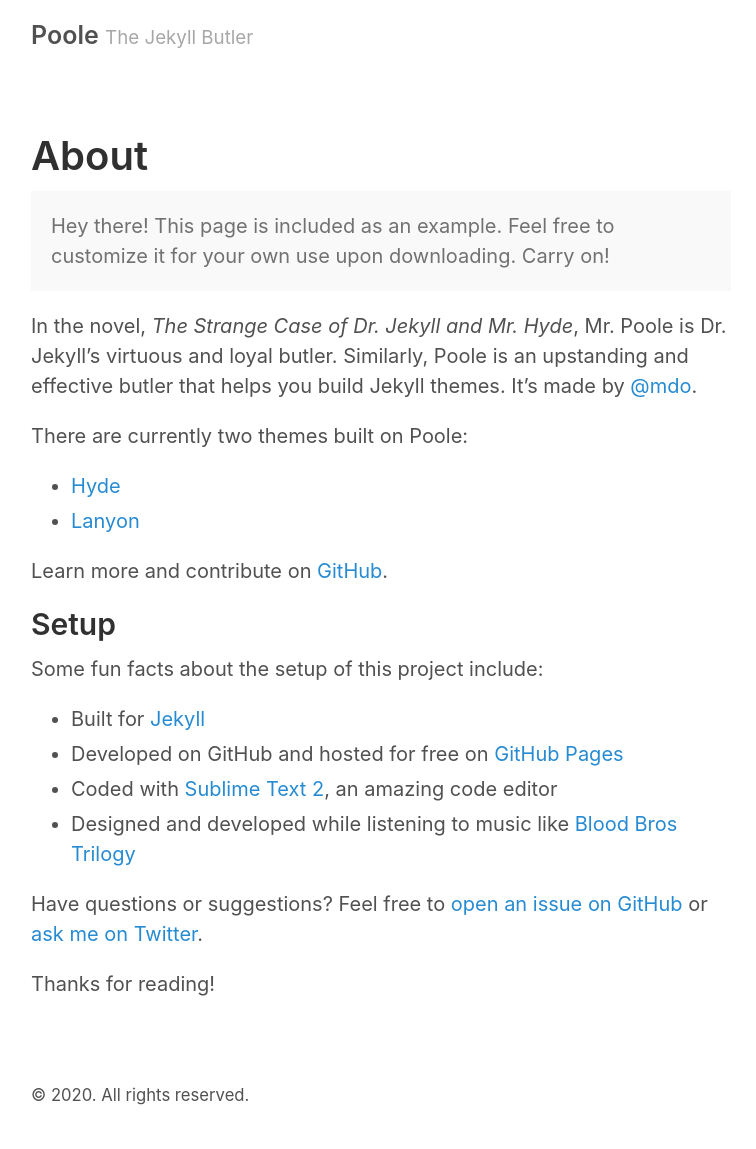
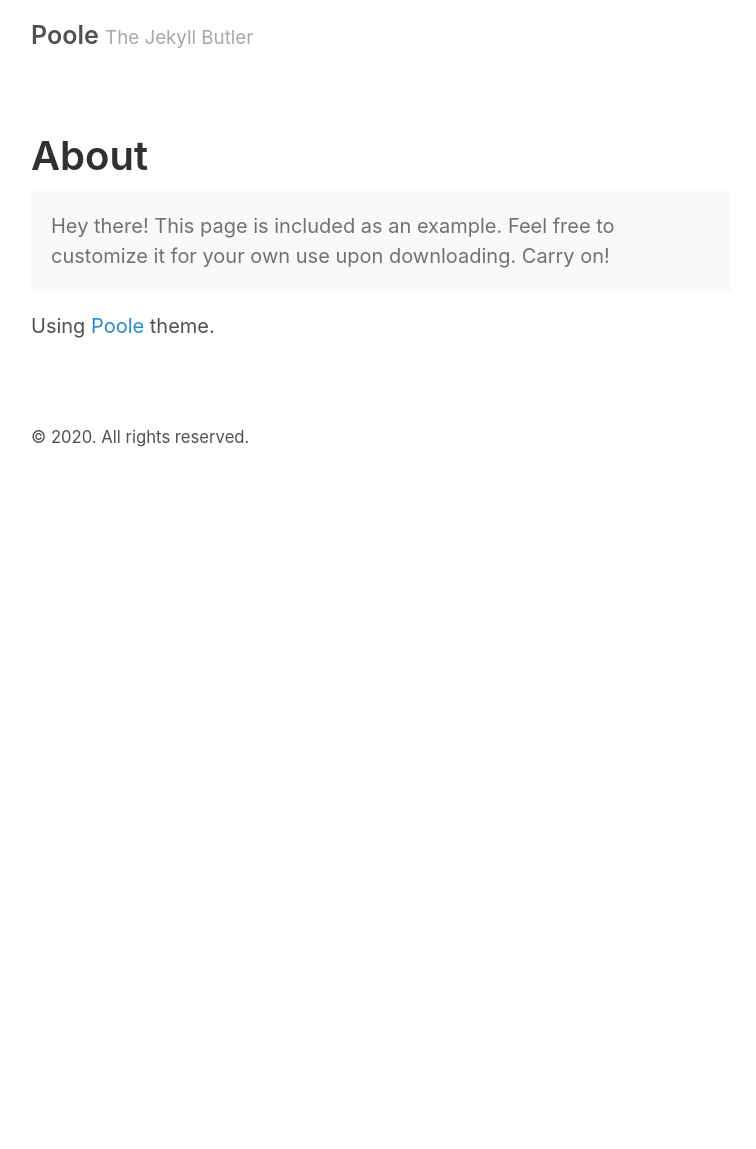
Before and after one commit to misterperce/misterperce.github.io, a Jekyll site: the page built from about.md, in a window 1280 px wide. Shown: the whole page, without its empty margins (259-1015 px from the left). Built offline with Jekyll 4.4.1, drawn with Linux system fonts in a browser that asks for light colours; after the commit the page ends 900 px from its top, so only the background shows below that.

```diff
--- a/about.md
+++ b/about.md
@@ -7,24 +7,4 @@ title: About
   Hey there! This page is included as an example. Feel free to customize it for your own use upon downloading. Carry on!
 </p>
 
-In the novel, *The Strange Case of Dr. Jekyll and Mr. Hyde*, Mr. Poole is Dr. Jekyll's virtuous and loyal butler. Similarly, Poole is an upstanding and effective butler that helps you build Jekyll themes. It's made by [@mdo](https://twitter.com/mdo).
-
-There are currently two themes built on Poole:
-
-* [Hyde](http://hyde.getpoole.com)
-* [Lanyon](http://lanyon.getpoole.com)
-
-Learn more and contribute on [GitHub](https://github.com/poole).
-
-## Setup
-
-Some fun facts about the setup of this project include:
-
-* Built for [Jekyll](http://jekyllrb.com)
-* Developed on GitHub and hosted for free on [GitHub Pages](https://pages.github.com)
-* Coded with [Sublime Text 2](http://sublimetext.com), an amazing code editor
-* Designed and developed while listening to music like [Blood Bros Trilogy](https://soundcloud.com/maddecent/sets/blood-bros-series)
-
-Have questions or suggestions? Feel free to [open an issue on GitHub](https://github.com/poole/poole/issues/new) or [ask me on Twitter](https://twitter.com/mdo).
-
-Thanks for reading!
+Using [Poole](https://github.com/poole/poole) theme.
```
Also changed, not shown: about.markdown (deleted, +0 -18 lines).
